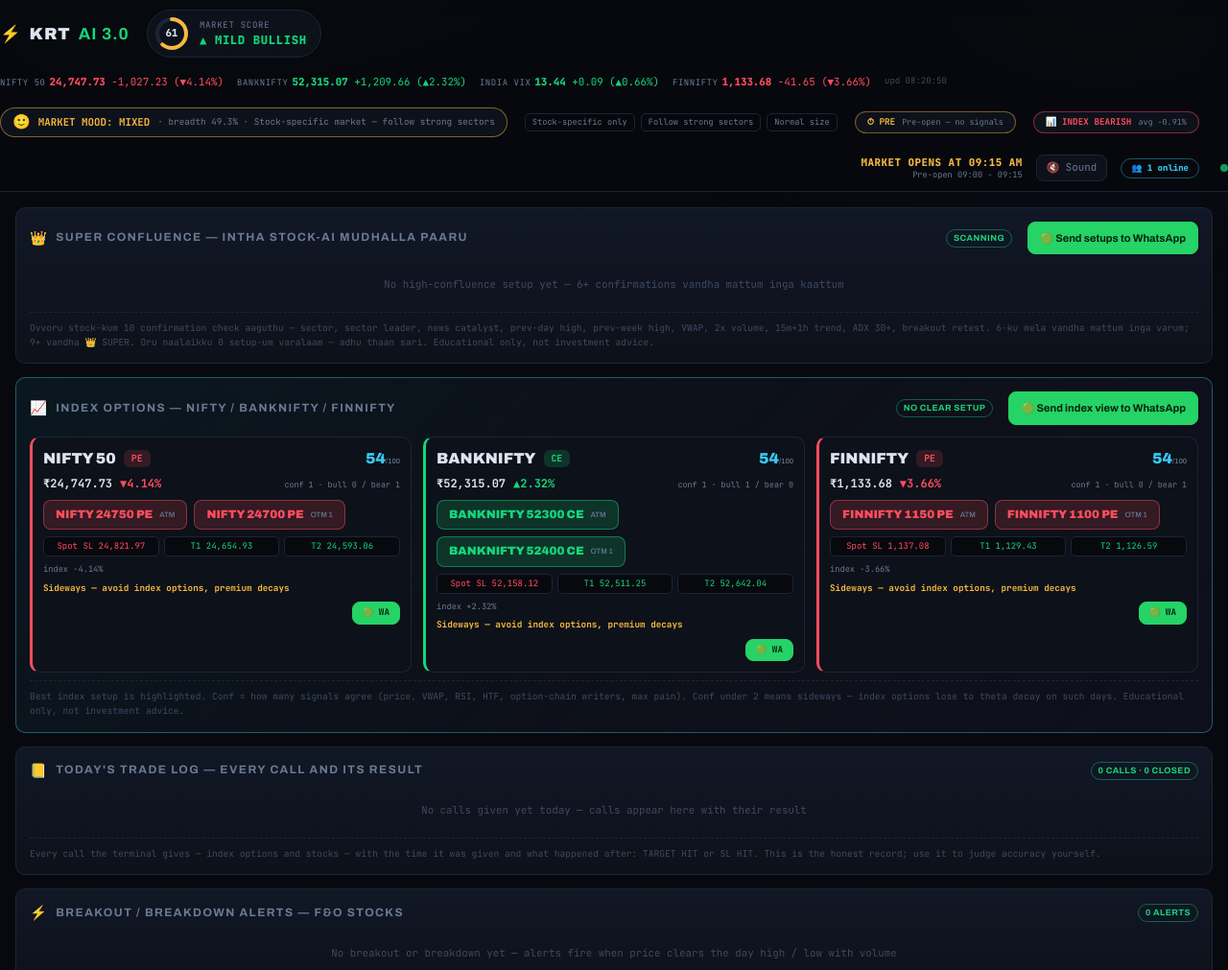
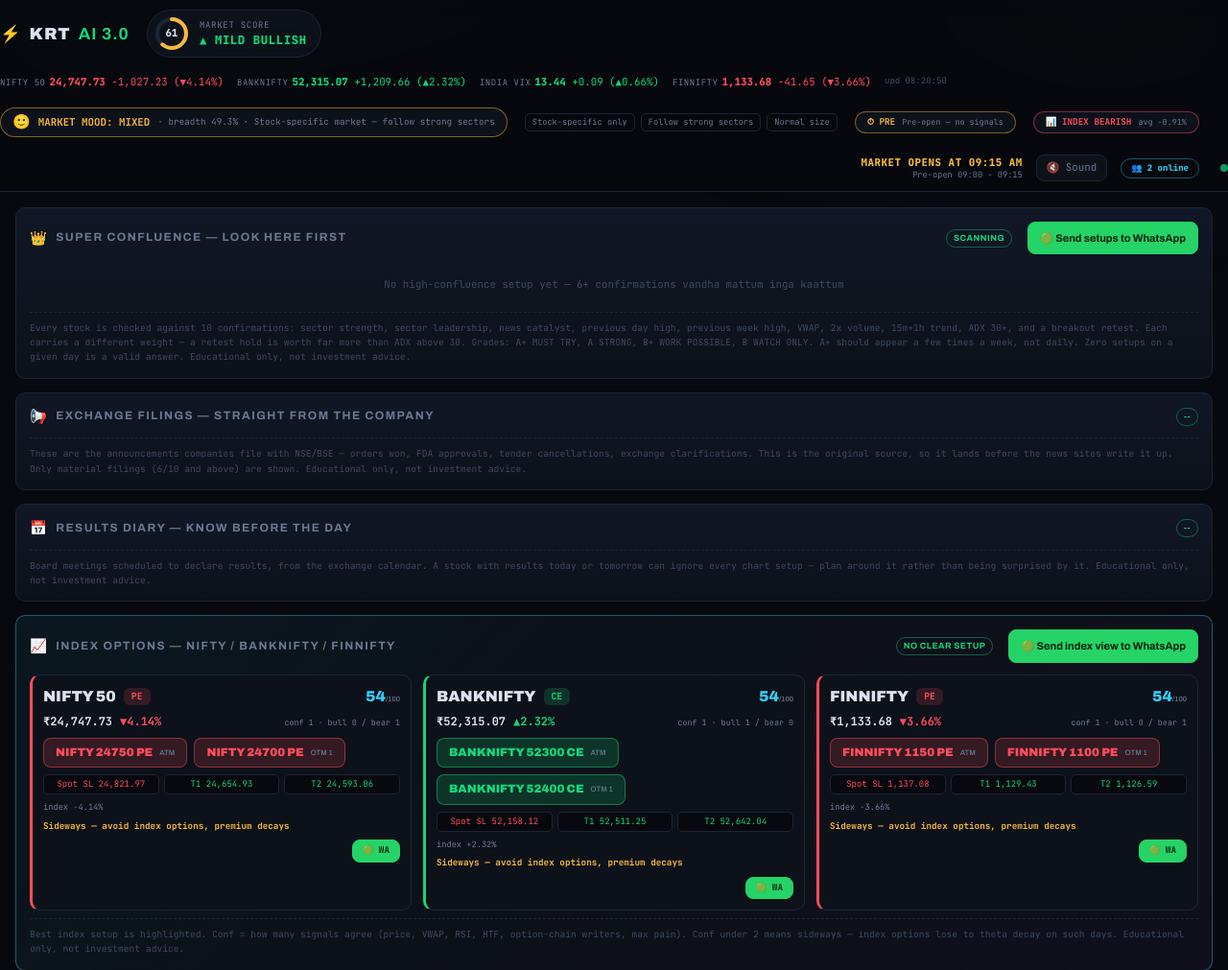
Before and after one commit to affiliatemaster0987-del/krt-terminal-3, a Flask app: page / in a window 1280 px wide. Shown: the top 1011 px of the page at 96% size. Run offline with Flask 3, Linux system fonts and the light colour scheme; data that the repository does not hold is empty.

Commit message:
Update index.html

```diff
--- a/templates/index.html
+++ b/templates/index.html
@@ -42,11 +42,25 @@
 <div class="grid">
 
   <div class="card w12 cflcard">
-    <h2><span class="ic">👑</span> SUPER CONFLUENCE — INTHA STOCK-AI MUDHALLA PAARU
+    <h2><span class="ic">👑</span> SUPER CONFLUENCE — LOOK HERE FIRST
       <span class="tag live" id="conflTag">--</span>
       <button class="btn wa" id="conflSend" style="margin-left:8px">🟢 Send setups to WhatsApp</button></h2>
     <div id="conflBox"></div>
-    <div class="hint">Ovvoru stock-kum 10 confirmation check aaguthu — sector, sector leader, news catalyst, prev-day high, prev-week high, VWAP, 2x volume, 15m+1h trend, ADX 30+, breakout retest. 6-ku mela vandha mattum inga varum; 9+ vandha 👑 SUPER. Oru naalaikku 0 setup-um varalaam — adhu thaan sari. Educational only, not investment advice.</div>
+    <div class="hint">Every stock is checked against 10 confirmations: sector strength, sector leadership, news catalyst, previous day high, previous week high, VWAP, 2x volume, 15m+1h trend, ADX 30+, and a breakout retest. Each carries a different weight — a retest hold is worth far more than ADX above 30. Grades: A+ MUST TRY, A STRONG, B+ WORK POSSIBLE, B WATCH ONLY. A+ should appear a few times a week, not daily. Zero setups on a given day is a valid answer. Educational only, not investment advice.</div>
+  </div>
+
+  <div class="card w12 anncard">
+    <h2><span class="ic">📢</span> EXCHANGE FILINGS — STRAIGHT FROM THE COMPANY
+      <span class="tag live" id="annTag">--</span></h2>
+    <div id="annBox"></div>
+    <div class="hint">These are the announcements companies file with NSE/BSE — orders won, FDA approvals, tender cancellations, exchange clarifications. This is the original source, so it lands before the news sites write it up. Only material filings (6/10 and above) are shown. Educational only, not investment advice.</div>
+  </div>
+
+  <div class="card w12 calcard">
+    <h2><span class="ic">📅</span> RESULTS DIARY — KNOW BEFORE THE DAY
+      <span class="tag live" id="calTag">--</span></h2>
+    <div id="calBox"></div>
+    <div class="hint">Board meetings scheduled to declare results, from the exchange calendar. A stock with results today or tomorrow can ignore every chart setup — plan around it rather than being surprised by it. Educational only, not investment advice.</div>
   </div>
 
   <div class="card w12 idxcard">
```
